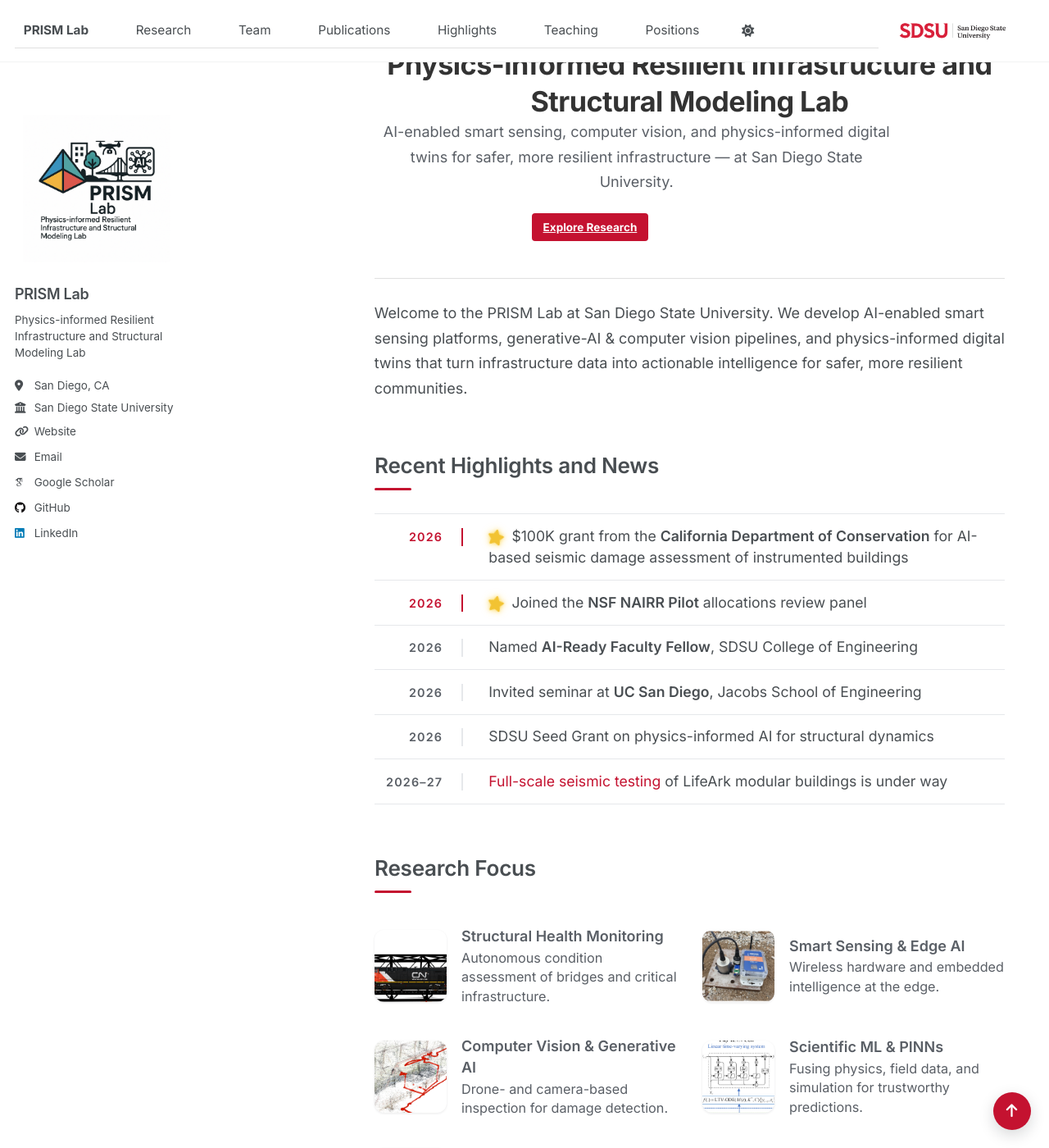
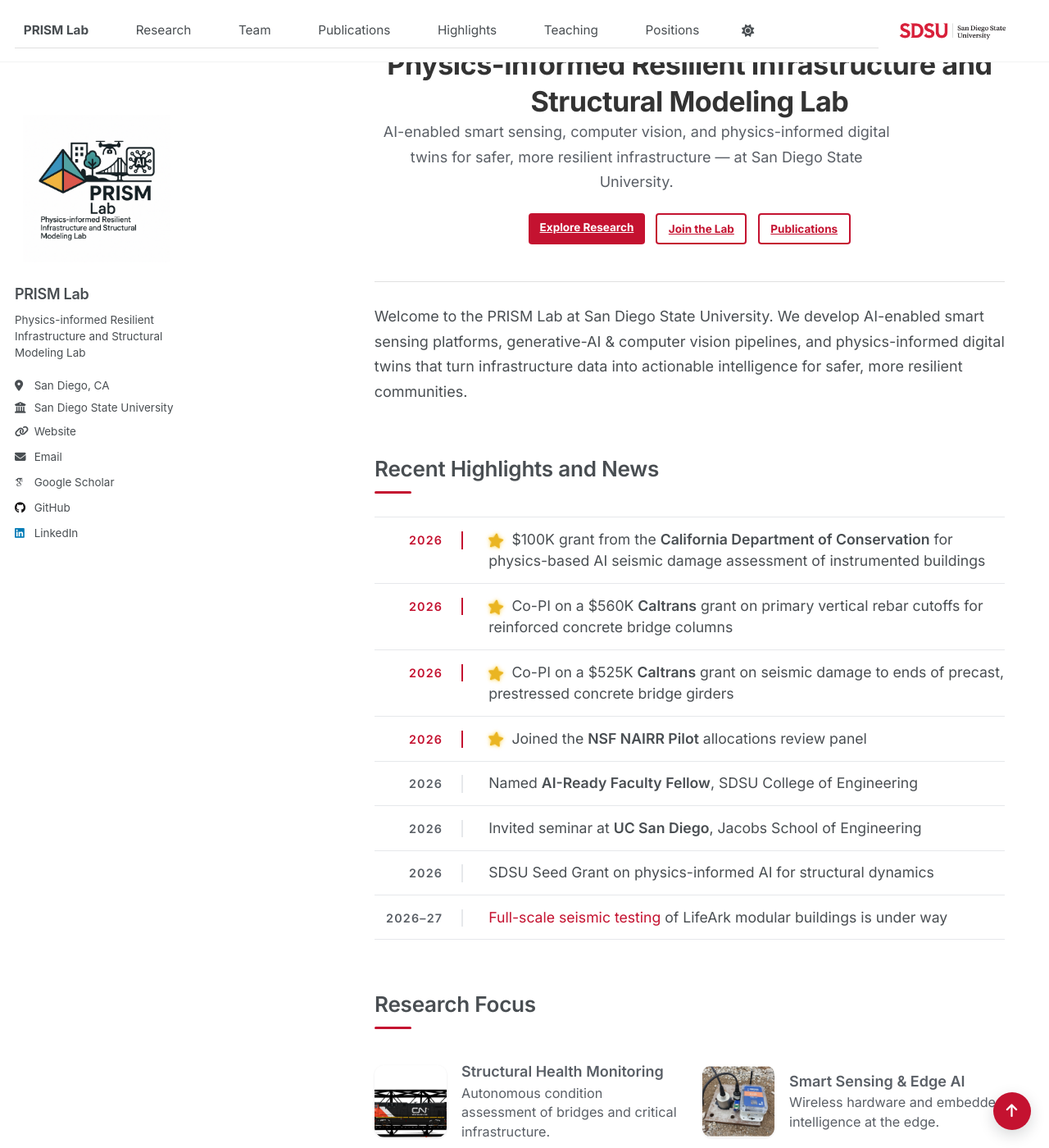
Before and after one commit to shaikalthaf4/shaikalthaf4.github.io, a Jekyll site: the page built from _pages/about.md, in a window 1280 px wide and 1400 px high, scrolled down 578 px. Shown: the whole window at 82% size. Built offline with Jekyll 4.4.1, drawn with Linux system fonts in a browser that asks for light colours; some web fonts are replaced; a script that is not in the unit is left out.

Commit message:
Home: add two Caltrans co-PI grants, fix outline buttons and star animation
Co-Authored-By: Claude Sonnet 5.5 <noreply@anthropic.com>

```diff
--- a/_pages/about.md
+++ b/_pages/about.md
@@ -71,7 +71,15 @@ Welcome to the PRISM Lab at San Diego State University. We develop AI-enabled sm
 <ul class="prism-news">
   <li class="prism-news__item prism-news__item--new">
     <span class="prism-news__date">2026</span>
-    <span class="prism-news__text"><i class="fa-solid fa-star prism-star" aria-hidden="true"></i> $100K grant from the <strong>California Department of Conservation</strong> for AI-based seismic damage assessment of instrumented buildings</span>
+    <span class="prism-news__text"><i class="fa-solid fa-star prism-star" aria-hidden="true"></i> $100K grant from the <strong>California Department of Conservation</strong> for physics-based AI seismic damage assessment of instrumented buildings</span>
+  </li>
+  <li class="prism-news__item prism-news__item--new">
+    <span class="prism-news__date">2026</span>
+    <span class="prism-news__text"><i class="fa-solid fa-star prism-star" aria-hidden="true"></i> Co-PI on a $560K <strong>Caltrans</strong> grant on primary vertical rebar cutoffs for reinforced concrete bridge columns</span>
+  </li>
+  <li class="prism-news__item prism-news__item--new">
+    <span class="prism-news__date">2026</span>
+    <span class="prism-news__text"><i class="fa-solid fa-star prism-star" aria-hidden="true"></i> Co-PI on a $525K <strong>Caltrans</strong> grant on seismic damage to ends of precast, prestressed concrete bridge girders</span>
   </li>
   <li class="prism-news__item prism-news__item--new">
     <span class="prism-news__date">2026</span>
--- a/_sass/_custom.scss
+++ b/_sass/_custom.scss
@@ -376,16 +376,18 @@ h1, h2, h3, h4, h5, h6,
 }
 
 /* Outlined secondary button (hero) */
+/* !important is required: the base .btn rule forces white text and no border
+   with !important, which made outline buttons invisible until hovered. */
 .btn--outline {
   background: transparent;
-  color: var(--prism-red-text);
-  border: 1.5px solid var(--prism-red);
+  color: var(--prism-red-text) !important;
+  border: 2px solid var(--prism-red) !important;
 }
 .btn--outline:hover {
   background: var(--prism-red);
-  color: #fff;
+  color: #fff !important;
 }
-html[data-theme="dark"] .btn--outline:hover { color: #fff; }
+html[data-theme="dark"] .btn--outline:hover { color: #fff !important; }
 
 /* ---- Simple pill list (used for project / focus lists) ---- */
 .prism-list,
@@ -659,8 +661,14 @@ html[data-theme="dark"] .prism-figure img {
     transform: scale(1.25) rotate(18deg);
   }
 }
+/* Reduced-motion users (an OS setting, e.g. Windows "Show animations" off)
+   get a gentle glow pulse only: no scaling or rotation. */
+@keyframes prism-shine-soft {
+  0%, 100% { color: #d99a00; text-shadow: 0 0 2px rgba(245, 179, 1, 0.4); }
+  50%      { color: #ffd84d; text-shadow: 0 0 6px rgba(255, 216, 77, 0.9); }
+}
 @media (prefers-reduced-motion: reduce) {
-  .prism-star { animation: none; color: #f5b301; }
+  .prism-star { animation: prism-shine-soft 2.4s ease-in-out infinite; }
 }
 @media (max-width: 600px) {
   .page__content .prism-news__item { grid-template-columns: 1fr; row-gap: 0.1rem; }
```
